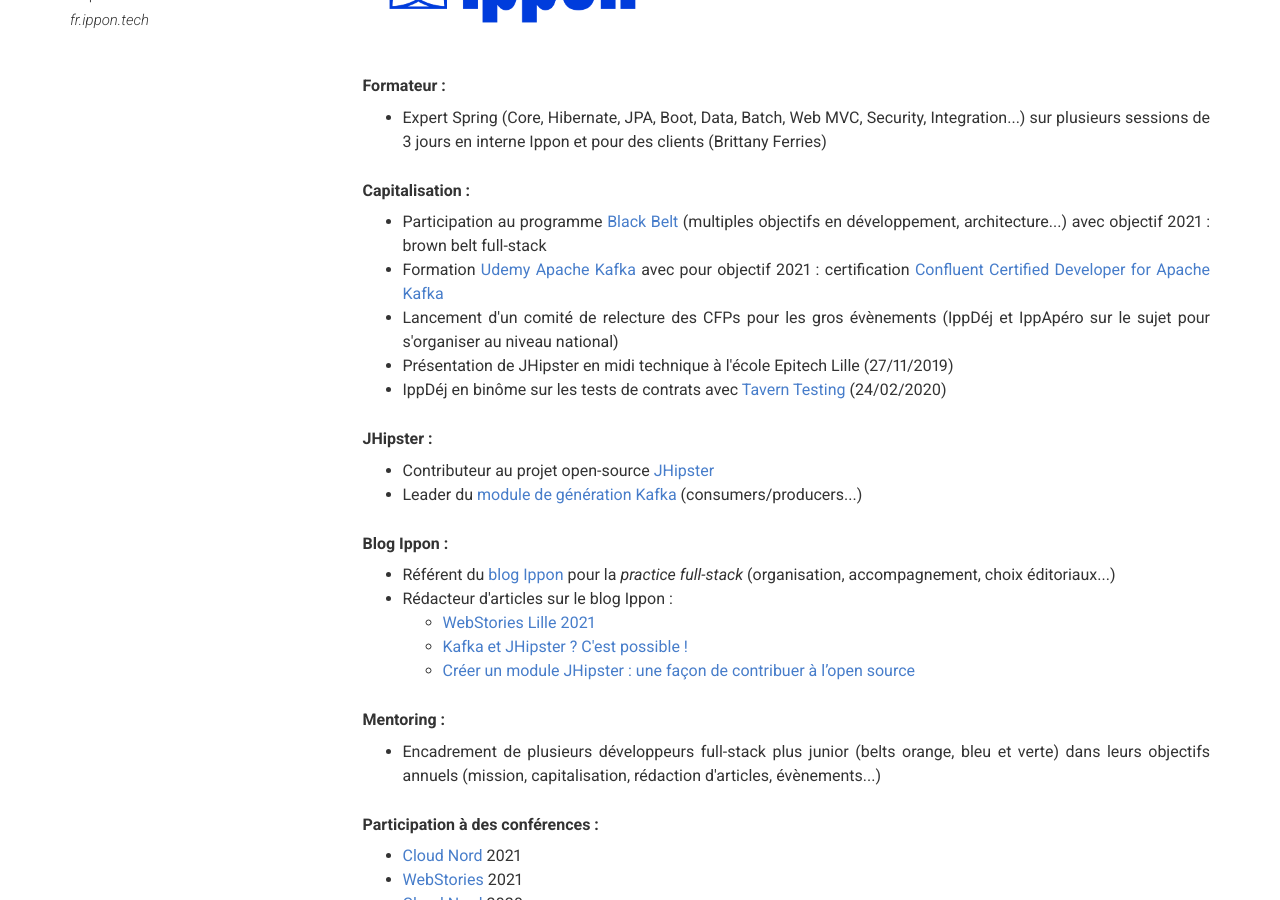
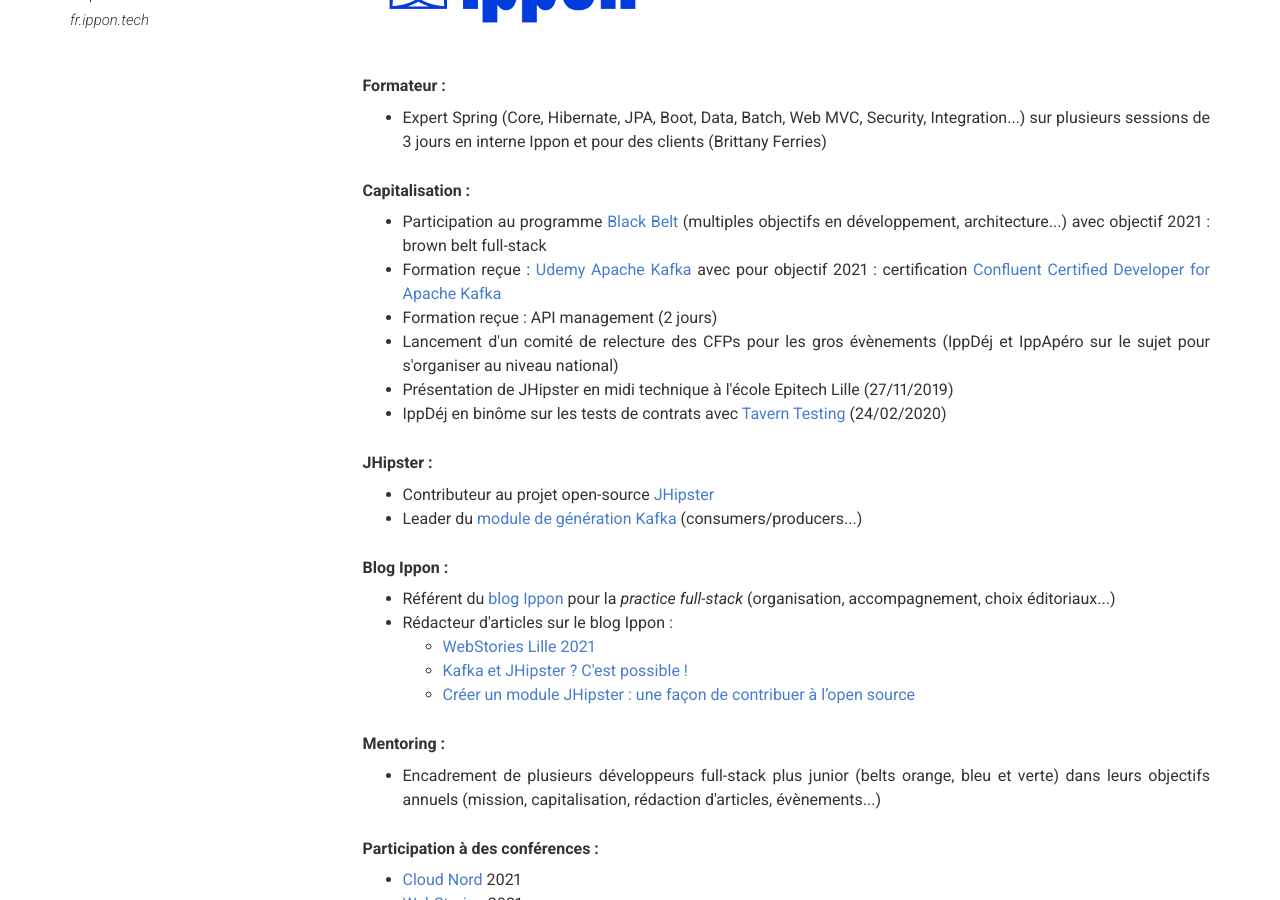
Before and after one commit to fdelbrayelle/fdelbrayelle.github.io, a Jekyll site: the page built from index.md, in a window 1280 px wide and 900 px high, scrolled down 1067 px. Built offline with Jekyll 4.4.1, drawn with Linux system fonts in a browser that asks for light colours; nearby versions of some CDN libraries.

Commit message:
add new training

```diff
--- a/_config.yml
+++ b/_config.yml
@@ -107,7 +107,8 @@
             <strong>Capitalisation :</strong>
             <ul>
               <li>Participation au programme <a title="Black Belt" href="https://fr.ippon.tech/black-belt/" target="_blank" rel="noreferrer noopener">Black Belt</a> (multiples objectifs en développement, architecture...) avec objectif 2021 : brown belt full-stack</li>
-              <li>Formation <a title="Formation Udemy Apache Kafka" href="https://www.udemy.com/course/apache-kafka/" target="_blank" rel="noreferrer noopener">Udemy Apache Kafka</a> avec pour objectif 2021 : certification <a title="Confluent Certified Developer for Apache Kafka" href="https://www.confluent.io/certification/" target="_blank" rel="noreferrer noopener">Confluent Certified Developer for Apache Kafka</a></li>
+              <li>Formation reçue : <a title="Formation Udemy Apache Kafka" href="https://www.udemy.com/course/apache-kafka/" target="_blank" rel="noreferrer noopener">Udemy Apache Kafka</a> avec pour objectif 2021 : certification <a title="Confluent Certified Developer for Apache Kafka" href="https://www.confluent.io/certification/" target="_blank" rel="noreferrer noopener">Confluent Certified Developer for Apache Kafka</a></li>
+              <li>Formation reçue : API management (2 jours)</li>
               <li>Lancement d'un comité de relecture des CFPs pour les gros évènements (IppDéj et IppApéro sur le sujet pour s'organiser au niveau national)</li>
               <li>Présentation de JHipster en midi technique à l'école Epitech Lille (27/11/2019)</li>
               <li>IppDéj en binôme sur les tests de contrats avec <a title="Tavern Testing" href="https://taverntesting.github.io/" target="_blank" rel="noreferrer noopener">Tavern Testing</a> (24/02/2020)</li>
```
